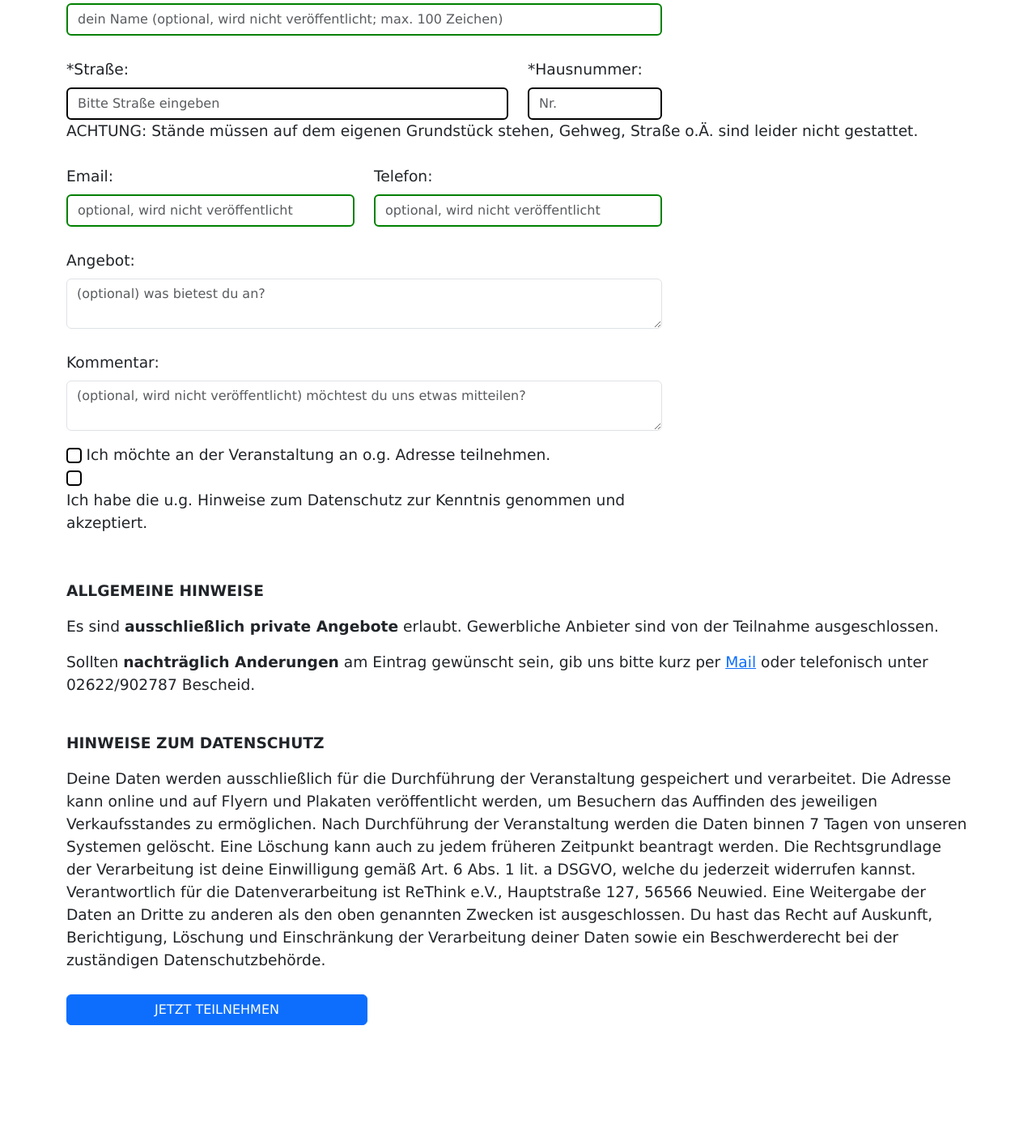
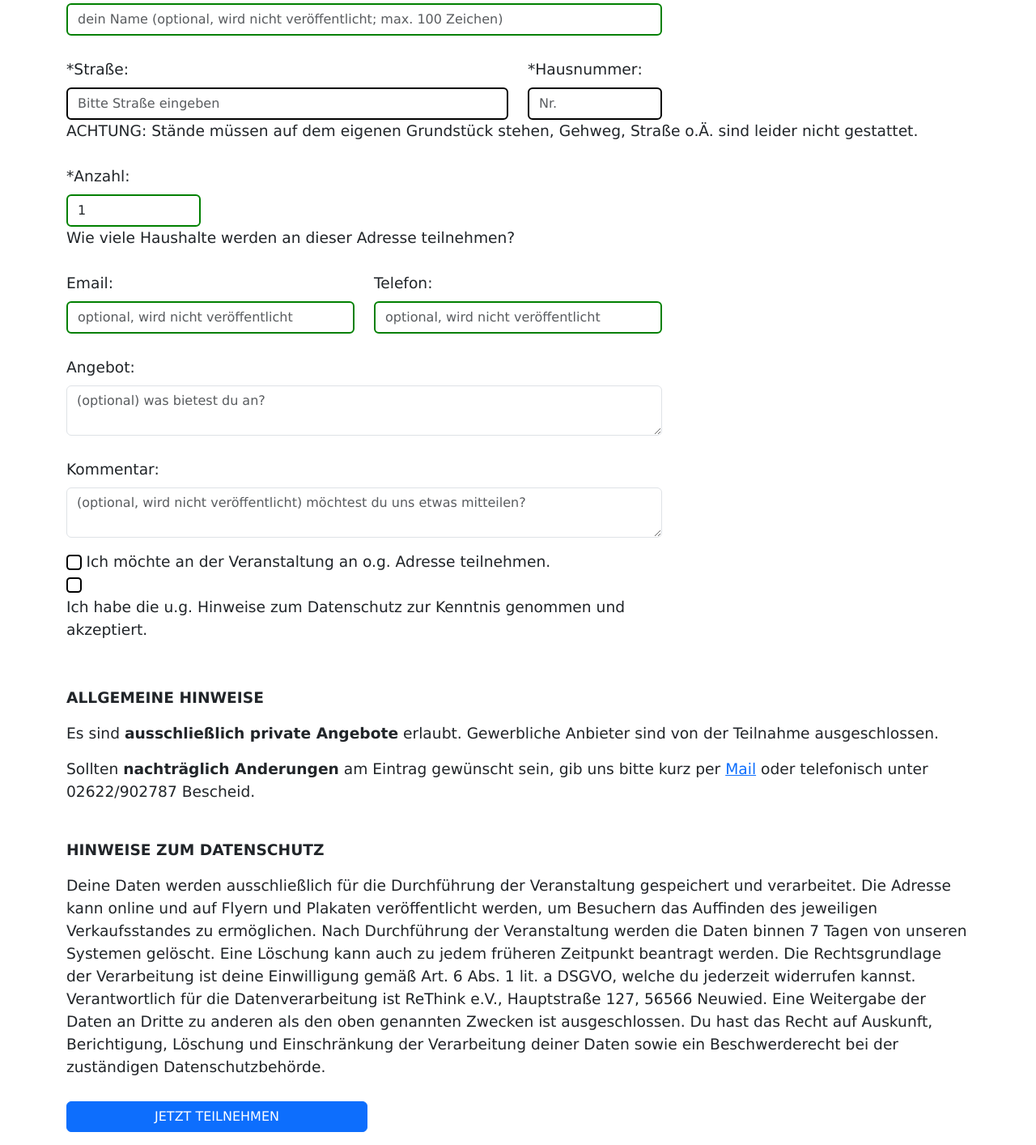
Before and after one commit to blckwngd/HeimatRadar, a PHP site: page /registrierung.php in a window 1280 px wide. Shown: the part 188-1602 px from the top of the page at 81% size. Before the commit the page ends 1454 px from the top, so only its background shows below. Run offline with PHP 8.4, Linux system fonts and the light colour scheme; some libraries are stand-ins or nearby versions.

Commit message:
"Anzahl" bei Registrierung ergänzt. API für Eintrag erweitert.

```diff
--- a/www/i18n/de.json
+++ b/www/i18n/de.json
@@ -22,6 +22,11 @@
         "inputPhone_label": "Telefonnummer",
         "inputPhone_platzhalter": "(optional, wird nicht veröffentlicht)",
         "inputPhone_hinweisUngueltig": "Bitte gib eine gültige Mailadresse ein, oder lasse das Feld leer.",
+
+        "inputAnzahl_label": "Zahl der Stände",
+        "inputAnzahl_platzhalter": "1",
+        "inputAnzahl_hinweisUngueltig": "Bitte geben Sie eine Zahl zwischen 1 und 10 ein",
+        "inputAnzahl_hinweis": "Wie viele Haushalte werden an dieser Adresse teilnehmen?",
 
         "inputAngebot_label": "Angebot",
         "inputAngebot_platzhalter": "(optional) was bietest du an?",
--- a/www/registrierung.php
+++ b/www/registrierung.php
@@ -42,7 +42,7 @@
 
   <h2 data-i18n="reg.titel"><?= $i18n->reg->titel ?></h2>
 
-  <form action="/" class="needs-validation" novalidate>
+  <form action="staende.php" class="needs-validation" method="post" id="registrationForm" novalidate>
 
     <div class="row">
       <div class="col-sm-8">
@@ -69,14 +69,25 @@
 
     <div>&nbsp;</div>
     <div class="row">
+      <div class="col-sm-2">
+        *<label for="anzahl" class="form-label" data-i18n="reg.inputAnzahl_label">Anzahl</label>:
+        <input type="number" value="1" class="form-control" id="anzahl" placeholder="1" min="1" max="10" data-i18n="reg.inputAnzahl_platzhalter" data-i18n-attr="placeholder" name="anzahl" required>
+        <div class="invalid-feedback" data-i18n="reg.inputAnzahl_hinweisUngueltig"><?= $i18n->reg->inputAnzahl_hinweisUngueltig ?></div>
+      </div>
+      <div class="col-sm-6"></div>
+    </div>
+    <span data-i18n="reg.inputAnzahl_hinweis"><?= $i18n->reg->inputAnzahl_hinweis ?></span>
+
+    <div>&nbsp;</div>
+    <div class="row">
       <div class="col-sm-4">
         <label for="email" data-i18n="reg.inputEmail_label" class="form-label">Email</label>:
         <input data-i18n="reg.inputEmail_platzhalter" data-i18n-attr="placeholder" type="email" class="form-control" id="email" placeholder="optional, wird nicht veröffentlicht" name="email">
         <div class="invalid-feedback" data-i18n="reg.inputEmail_hinweisUngueltig">Bitte gib eine gültige Mailadresse ein, oder lasse das Feld leer.</div>
       </div>
       <div class="col-sm-4">
-        <label for="tel" data-i18n="reg.inputPhone_label" class="form-label">Telefon</label>:
-        <input type="tel" data-i18n="reg.inputPhone_platzhalter" data-i18n-attr="placeholder" class="form-control" id="tel" placeholder="optional, wird nicht veröffentlicht" name="tel">
+        <label for="phone" data-i18n="reg.inputPhone_label" class="form-label">Telefon</label>:
+        <input type="tel" data-i18n="reg.inputPhone_platzhalter" data-i18n-attr="placeholder" class="form-control" id="phone" placeholder="optional, wird nicht veröffentlicht" name="phone">
         <div class="invalid-feedback" data-i18n="reg.inputPhone_hinweisUngueltig">Bitte gib eine gültige Telefonnummer ein, oder lasse das Feld leer.</div>
       </div>
     </div>
@@ -150,6 +161,7 @@
       // Loop over them and prevent submission
       var validation = Array.prototype.filter.call(forms, function (form) {
         form.addEventListener('submit', function (event) {
+          console.log("submit2");
           if (form.checkValidity() === false) {
             event.preventDefault();
             event.stopPropagation();
@@ -165,5 +177,29 @@
 <script src="https://unpkg.com/@andreasremdt/simple-translator@latest/dist/umd/translator.min.js"></script>
 <script src="inc/i18n.js"></script>
 
+<script type="text/javascript">
+
+  var form = document.getElementById('registrationForm');
+
+  function processForm(e) {
+
+      if (form.checkValidity() === false) {
+        alert('invalid');
+        if (e.preventDefault) e.preventDefault();
+      } else {
+        alert('valid');
+      }
+      form.classList.add('was-validated');
+
+      return false;
+  }
+
+  if (form.attachEvent) {
+      form.attachEvent("submit", processForm);
+  } else {
+      form.addEventListener("submit", processForm);
+  }
+
+</script>
 </body>
 </html>
```
Also changed, not shown: www/i18n/en.json (+6 -1 lines), www/staende.php (+34 -7 lines).
